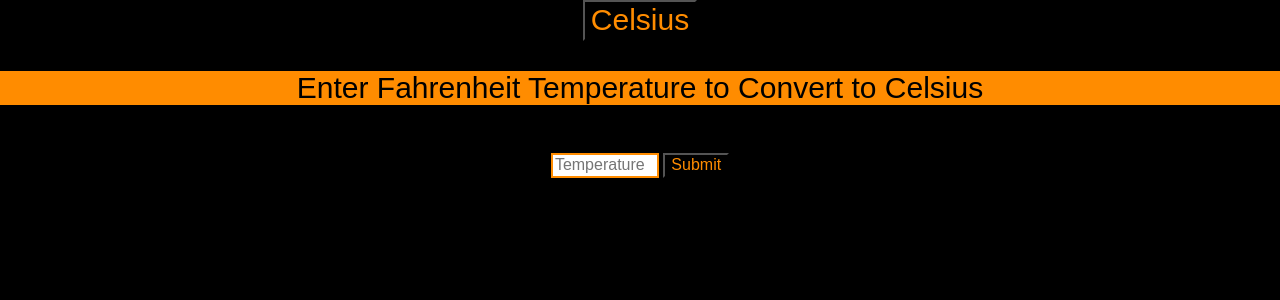
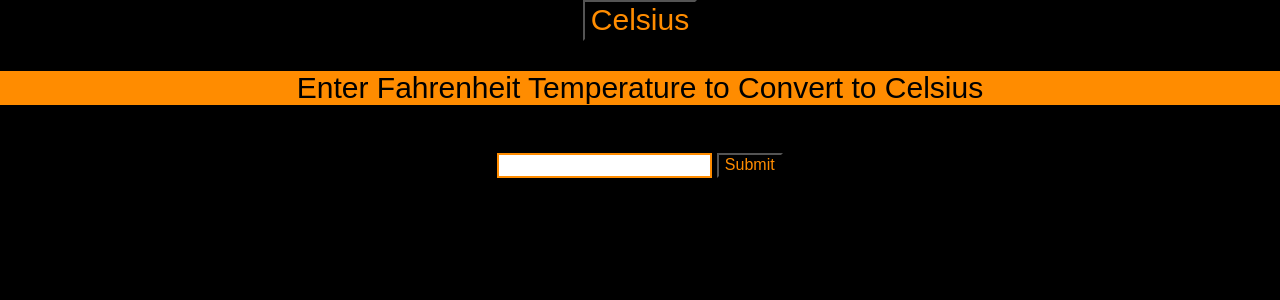
Before and after one commit to svalenzuela1/flask-physics-calc, a Flask app: page /fahrenheit in a window 1280 px wide. Shown: the top 300 px of the page. Run offline with Flask 2, Linux system fonts and the light colour scheme; some libraries are stand-ins or nearby versions.

```diff
--- a/static/style.css
+++ b/static/style.css
@@ -26,7 +26,6 @@ a{
     font-size: 30px;
 }
 .f_temp{
-    width: 100px;
     border: 2px solid darkorange;
 }
 
--- a/templates/index.html
+++ b/templates/index.html
@@ -18,7 +18,7 @@
     <form method="POST" action="/">
         Celsius Temperature <br>
         <input type="text" name="c_temp">
-        <button class="submit" type="submit" value="submit">Submit</button>
+        <button class="button" type="submit" value="submit">Submit</button>
     </form>
 
 </div>
--- a/templates/result.html
+++ b/templates/result.html
@@ -23,7 +23,7 @@
         <div class="form2">
 
 
-        <input class="f_temp" type="text" name="f_temp" placeholder="Temperature" />
+        <input class="f_temp" type="text" name="f_temp"/>
         <button class="button" type="submit" value="submit">Submit</button>
 
 
```
